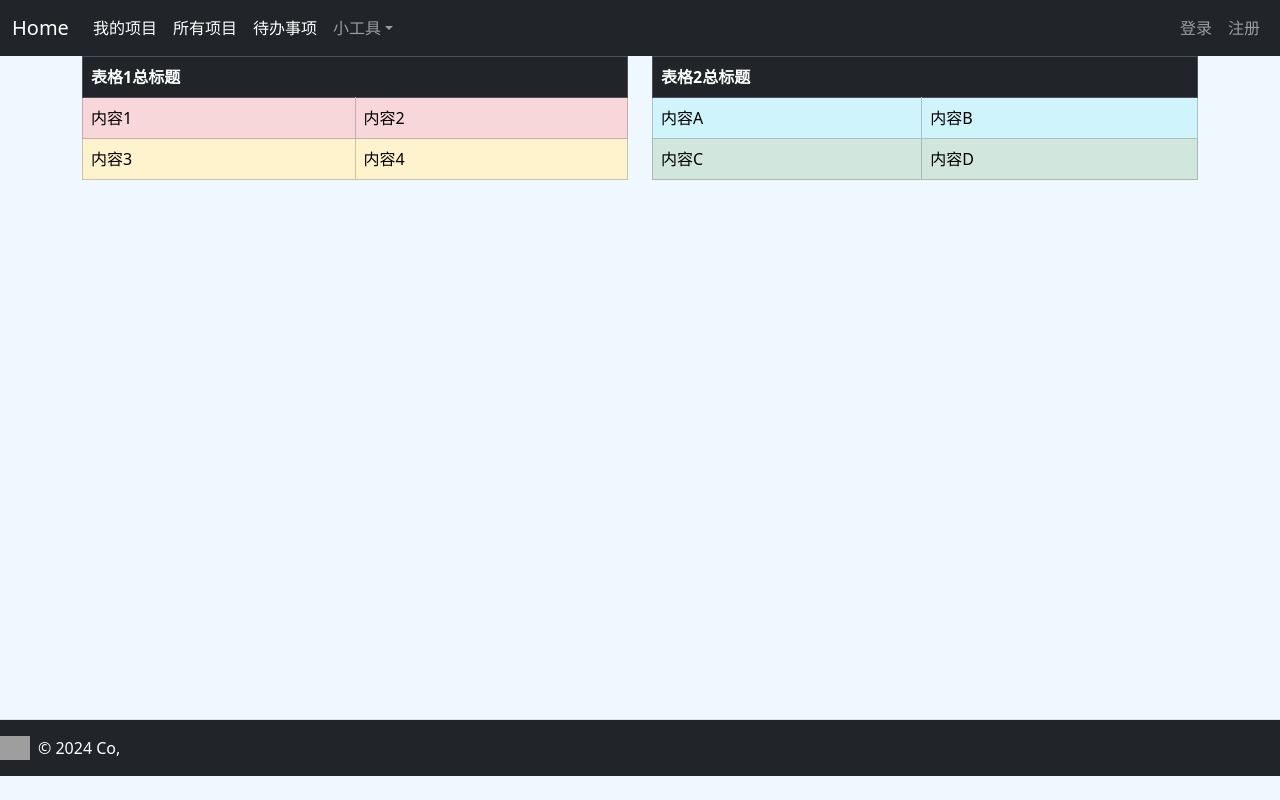
After one commit to XJJWang/work_tools, a Django app: page /financial_statement/financial_details/ in a window 1280 px wide. The commit adds this page. Run offline with Django 5.2, Linux system fonts and the light colour scheme; some libraries are stand-ins or nearby versions; grey boxes are pictures that could not be loaded.

Commit message:
把模板中的页脚固定在了页面底端，增加了个一个字段，增加了展示财务报表页面

```diff
--- a/financial_statement/models.py
+++ b/financial_statement/models.py
@@ -37,6 +37,7 @@ class CapitalFlow(models.Model):
         (OPTION_B, 'Treasury'),
     ]
     capital_type = models.CharField(max_length=50, choices=CHOICES)
+    remark = models.CharField(max_length=100, null=True, blank=True)
 
     def __str__(self):
         return self.project.name + self.section.name + str(self.account)
--- a/financial_statement/templates/financial_statement/base.html
+++ b/financial_statement/templates/financial_statement/base.html
@@ -12,9 +12,13 @@
         min-height: 100vh;
         display: flex;
         flex-direction: column;
+        margin: 0;
     }
     .content {
-            flex: 1;
+        flex: 1 0 auto;
+    }
+    footer {
+        flex-shrink: 0;
     }
 </style>
 
@@ -59,9 +63,11 @@
       </div>
     </div>
   </nav>
-
+   <div class="content">
         {% block content %}
         {% endblock %}
+    </div>
+
 
 
 <footer class="d-flex flex-wrap justify-content-between align-items-center py-3 my-4 border-top bg-dark text-white">
--- /dev/null
+++ b/financial_statement/templates/financial_statement/financial_details.html
@@ -0,0 +1,56 @@
+{% extends "financial_statement/base.html" %}
+
+{% block title %}财务报表详情{% endblock %}
+
+{% block content %}
+
+<div class="container">
+  <div class="row">
+    <!-- 第一个表格 -->
+    <div class="col-md-6 mb-4">
+      <div class="table-responsive">
+        <table class="table table-bordered table-hover">
+          <thead class="table-dark">
+            <tr>
+              <th scope="col" colspan="2">表格1总标题</th>
+            </tr>
+          </thead>
+          <tbody>
+            <tr class="table-danger">
+              <td>内容1</td>
+              <td>内容2</td>
+            </tr>
+            <tr class="table-warning">
+              <td>内容3</td>
+              <td>内容4</td>
+            </tr>
+          </tbody>
+        </table>
+      </div>
+    </div>
+
+    <!-- 第二个表格 -->
+    <div class="col-md-6 mb-4">
+      <div class="table-responsive">
+        <table class="table table-bordered table-hover">
+          <thead class="table-dark">
+            <tr>
+              <th scope="col" colspan="2">表格2总标题</th>
+            </tr>
+          </thead>
+          <tbody>
+            <tr class="table-info">
+              <td>内容A</td>
+              <td>内容B</td>
+            </tr>
+            <tr class="table-success">
+              <td>内容C</td>
+              <td>内容D</td>
+            </tr>
+          </tbody>
+        </table>
+      </div>
+    </div>
+  </div>
+</div>
+{% endblock %}
--- a/financial_statement/urls.py
+++ b/financial_statement/urls.py
@@ -11,4 +11,5 @@ urlpatterns = [
     path('view_my_project/', views.view_my_project, name='view_my_project'),
     path('financial/', views.financial, name='financial'),
     path('project_info/', views.view_information, name='view_information'),
+    path('financial_details/', views.view_finantial_details, name='financial_details'),
 ]
--- a/financial_statement/views.py
+++ b/financial_statement/views.py
@@ -93,3 +93,7 @@ def view_information(request):
     project = Project.objects.get(pk=DEFAULT_PROJECT_ID)
     infos = ProjectInfo.objects.filter(project=project)
     return render(request, 'financial_statement/project_infomation.html',locals())
+
+
+def view_finantial_details(request):
+    return render(request, 'financial_statement/financial_details.html', locals())
```
Also changed, not shown: financial_statement/migrations/0005_capitalflow_remark.py (added). Lines whose indentation alone changed are shown as unchanged.
